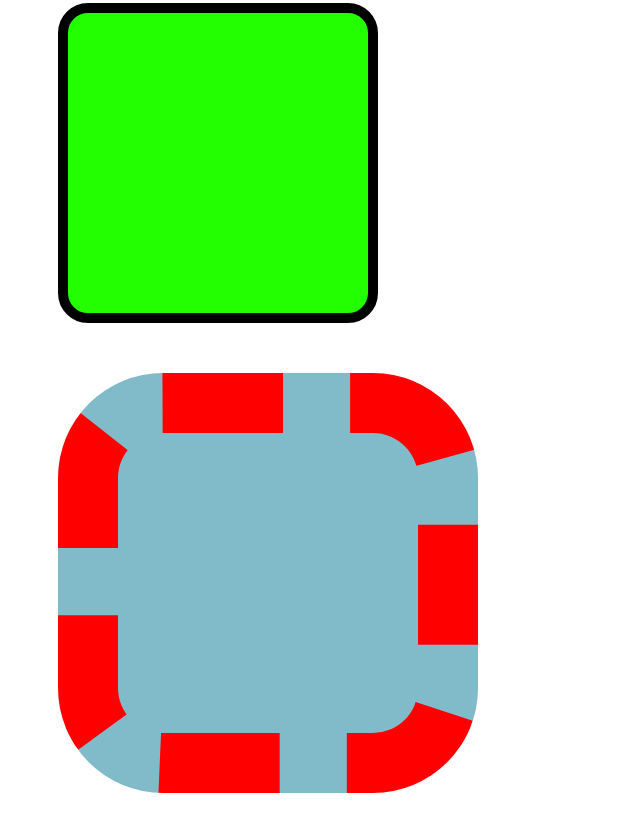
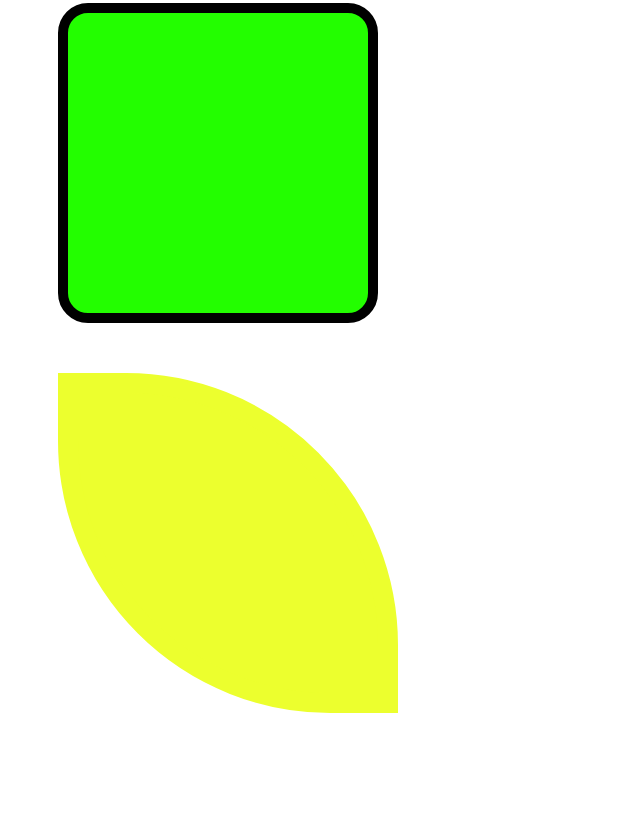
Before and after one commit to AcTePuKc/code-institute, a plain HTML site: page box.html in a window 1280 px wide. Shown: the part 787-1618 px from the top of the page, without its empty margins (0-640 px from the left). After the commit the page ends 1550 px from the top, so only its background shows below. Drawn offline with Linux system fonts and the light colour scheme.

Commit message:
Added lemon shaped using borders to box4

```diff
--- a/box.html
+++ b/box.html
@@ -31,10 +31,12 @@
         .box4{
         width:300px;
         height: 300px;
-        background-color:#81BBC9;
+        background-color:#ECFF2E;
         margin: 50px;
-        border: 60px dashed #ff0000;
-        border-radius: 25%;
+        border: 20px solid #ECFF2E;
+        border-bottom-left-radius: 80%;
+        border-top-right-radius:80%;
+
 }
         </style>
     </head>
```
